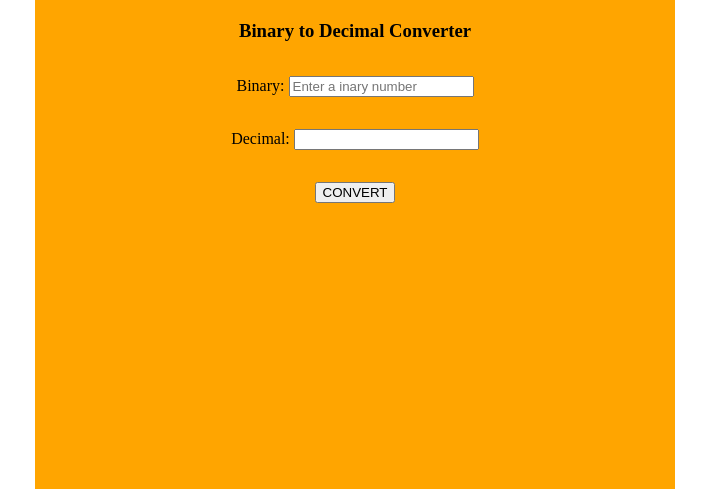
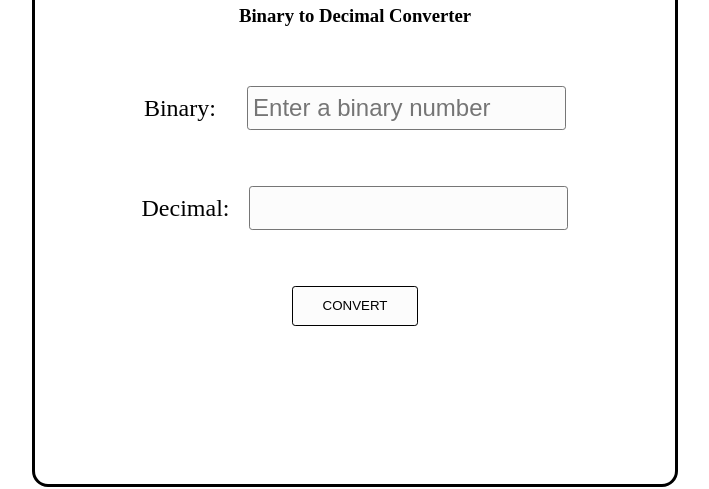
Before and after one commit to maduiep/bin2dec-conversion-js, a plain HTML site: page index.html in a window 1280 px wide. Shown: the part 319-808 px from the top of the page, without its empty margins (285-994 px from the left). Drawn offline with Linux system fonts and the light colour scheme.

Commit message:
adding styles to the input fields

```diff
--- a/index.html
+++ b/index.html
@@ -13,8 +13,8 @@
   <h1>Bin2Dec</h1>
   <h3>Binary to Decimal Converter</h3>
   <p>
-   <label for="binary">Binary:</label>
-   <input type="text" id="b-input" placeholder="Enter a inary number">
+   <label for="binary" id="bin">Binary:</label>
+   <input type="text" id="b-input" placeholder="Enter a binary number">
   </p>
   <p>
    <label for="decimal">Decimal:</label>
--- a/style.css
+++ b/style.css
@@ -4,15 +4,46 @@ body {
 }
 
 div {
- margin: 15rem auto;
+ margin: 5rem auto;
  height: 45rem;
  width: 50%;
  border-radius: 1rem;
- background-color: orange;
 }
 
 .container {
  display: flex;
+ justify-content: center;
  flex-direction: column;
  align-items: center;
+ border-style: solid;
 }
+
+label{
+ font-size: 1.5rem;
+ padding-right: 1rem;
+}
+
+#bin {
+ padding-right: 1.7rem;
+}
+
+input[type=text] {
+ border-style: solid;
+ border-radius: .2rem;
+ border-width: 0.063rem;
+ background-color: #fcfcfcfc;
+ height: 2.5rem;
+ font-size: 1.5rem;
+ padding-left: 0.313rem;
+ margin-top: 1.5rem;
+}
+
+input[type=button] {
+ border-style: solid;
+ border-radius: .2rem;
+ border-width: 0.063rem;
+ background-color: #fcfcfcfc;
+ width: 7.85rem;
+ height: 2.5rem;
+ margin-top: 1.5rem;
+}
```
